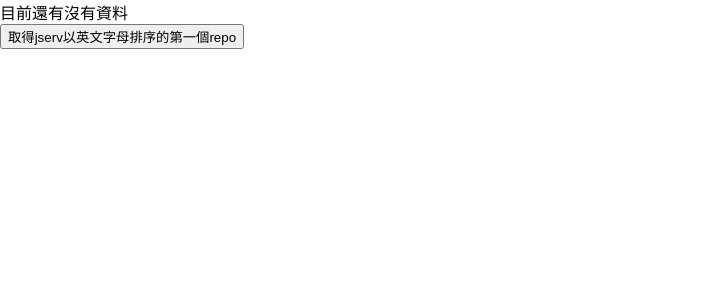
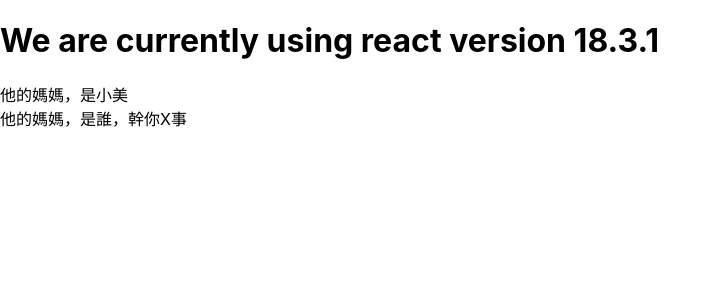
Before and after one commit to JayLiuZymber/muiHelloWorld, a React (Create React App) app: page / in a window 1280 px wide. Shown: the top 300 px of the page, without its empty margins (0-720 px from the left). Built offline with nearby package versions, Linux system fonts and the light colour scheme.

Commit message:
+ 16 React生命週期(1/4): Mount(上)- 在渲染以前

```diff
--- a/src/App.js
+++ b/src/App.js
@@ -1,107 +1,12 @@
-import React, { Component } from 'react';
+/*
+How to check the version of ReactJS ? - GeeksforGeeks
+https://www.geeksforgeeks.org/how-to-check-the-version-of-reactjs/
+ */
+import React from 'react';
 
-class App extends Component {
-  constructor(props) {
-    super(props);
-    this.state={
-      repoName: null
-    }
-    this.handleClick=this.handleClick.bind(this);
-  }
-  /* // 加上headers(1/2) - 設定Content-Type
-  fetch( request的url, {
-        method: "GET",
-        headers: new Headers({
-            'Content-Type': 'application/json',
-        })
-    })
-    .then(res => res.json())
-    .then(data => {
-      // 接到request data後要做的事情
-    })
-    .catch(e => {
-      // 發生錯誤時要做的事情
-    })
-   */
-  /* // 加上headers(2/2) - 我要傳token!!!!!!!
-  const token = "Bearer "+ 我存好的token ;
-  fetch( request的url, {
-      method: "GET",
-      headers: new Headers({
-          'Content-Type': 'application/json',
-          'Authorization': token, // 把token放在這
-      })
-    })
-    .then(res => res.json())
-    .then(data => {
-          // 接到request data後要做的事情
-    })
-    .catch(e => {
-        // 發生錯誤時要做的事情
-    })
-   */
-  /* // 加上body(1/2) - 使用JSON type傳送資料
-  const data= { A:"資料A", B:"資料B" }
-  fetch( request的url, {
-      method: "GET",
-      body: JSON.stringify(data),   // 把json資料字串化
-      headers: new Headers({
-          'Content-Type': 'application/json'
-      })
-    })
-    .then(res => res.json())
-    .then(data => {
-      // 接到request data後要做的事情
-    })
-    .catch(e => {
-      // 發生錯誤時要做的事情
-    })
-   */
-  /* // 加上body(2/2) - 使用x-www-form-urlencoded type傳送資料
-  const data= { A:"資料A", B:"資料B" };
-  const formData = Object.keys(data).map(
-      function (keyName) {
-          return encodeURIComponent(keyName) + '=' + encodeURIComponent(data[keyName])
-      }
-  ).join('&');
-  fetch( request的url, {
-      method: "GET",
-      body: formData,   // 使用處理後的資料
-      headers: new Headers({
-          "Content-type": "application/x-www-form-urlencoded"
-      })
-    })
-    .then(res => res.json())
-    .then(data => {
-      // 接到request data後要做的事情
-    })
-    .catch(e => {
-      // 發生錯誤時要做的事情
-    })
-   */
-
-  handleClick(){
-    fetch( 'https://api.github.com/users/jserv/repos',{method:"GET"})
-    .then(res => res.json())
-    .then(data => {
-          /*接到request data後要做的事情*/
-          this.setState({repoName: data[0]['name']});
-    })
-    .catch(e => {
-        /*發生錯誤時要做的事情*/
-        console.log(e);
-    })
-  }
-
-  render() {
-    return (
-      <div className="App">
-        <div className="data-display">
-          {(this.state.repoName===null)?"目前還有沒有資料":this.state.repoName}
-        </div>
-        <button onClick={this.handleClick}>取得jserv以英文字母排序的第一個repo</button>
-    	</div>
-    )
-  }
-};
+const App = () => {
+  return <h1>
+    We are currently using react version {React.version}
+  </h1>;
+}
 export default App;
--- /dev/null
+++ b/src/Baby.js
@@ -0,0 +1,35 @@
+/*
+生命週期 Version 17
+constructor() -> static getDerivedStateFromProps() -> render() -> 渲染DOM -> ......(渲染後的生命週期)
+ */
+import React, { Component } from 'react';
+
+class Baby extends Component{
+    constructor(props) {
+        super(props);
+        this.state={
+            isRightDad: true
+        }
+    }
+
+    static getDerivedStateFromProps(props,state){
+        if(props.dad!=="Chang")
+            return {isRightDad:false}
+    }
+
+    render(){
+        if(this.state.isRightDad===true)
+            return(
+                <div>
+                    他的媽媽，是小美
+                </div>
+            );
+        else
+            return(
+                <div>
+                    他的媽媽，是誰，幹你X事
+                </div>
+            );
+    }
+}
+export default Baby;
--- a/src/index.js
+++ b/src/index.js
@@ -1,19 +1,32 @@
 /*
-【React.js入門 - 15】 使用Http request - Fetch Api - iT 邦幫忙::一起幫忙解決難題，拯救 IT 人的一天
-https://ithelp.ithome.com.tw/articles/10221020
+【React.js入門 - 16】 React生命週期(1/4): Mount(上)- 在渲染以前 - iT 邦幫忙::一起幫忙解決難題，拯救 IT 人的一天
+https://ithelp.ithome.com.tw/articles/10221346
  */
 import React from 'react';
 import ReactDOM from 'react-dom/client';
 import './index.css';
 import App from './App';
+import Baby from './Baby';
 import reportWebVitals from './reportWebVitals';
 
-// 瀏覽器->按下按鈕->F12->網路->回應
-// 0	Object { id: 497792878, node_id: "R_kgDOHau3bg", name: "123elf", … }
+/*
+How to Check React Version? [React Latest Version]
+https://monovm.com/blog/how-to-check-react-version/#How-to-Check-React-Version?-[React-JS-Version]
+
+確認React版本
+$ npm view react version
+18.2.0
+$ npm list
+$ npm ls
+...
+├── react-dom@18.2.0
+ */
 const root = ReactDOM.createRoot(document.getElementById('root'));
 root.render(
   <div>
     <App />
+    <Baby dad="Chang"/>
+    <Baby dad="Wang"/>
   </div>
 );
 
```
